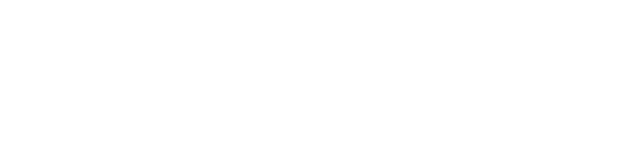
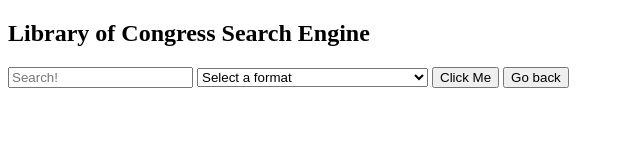
Before and after one commit to troynj/LibofCongress, a plain HTML site: page search-results.html in a window 1280 px wide. Shown: the whole page, without its empty margins (0-640 px from the left). Drawn offline with Linux system fonts and the light colour scheme.

Commit message:
adds hmtl to seach-results.html

```diff
--- a/search-results.html
+++ b/search-results.html
@@ -7,6 +7,30 @@
     <title>Document</title>
 </head>
 <body>
+    <aside>
+        <h2>Library of Congress Search Engine</h2>
+    <input type="text" placeholder="Search!" id="userInput">
 
+
+    <select name="format" id="format">
+      <option disabled selected>Select a format</option>
+      <option>Maps</option>
+      <option>Audio recordings</option>
+      <option>Photo, print, drawings</option>
+      <option>Manuscripts / mixed material</option>
+      <option>Newspapers</option>
+      <option>Film, video</option>
+      <option>Printed music, such as sheet music</option>
+      <option>Archived websites</option>
+    </select>
+
+
+    <button id="search-btn">Click Me</button>
+    <button id="goback-btn">Go back </button>
+
+    </aside>
+    <main id="results">
+        <h1 id="results-title"></h1>
+    </main>
 </body>
 </html>
```
